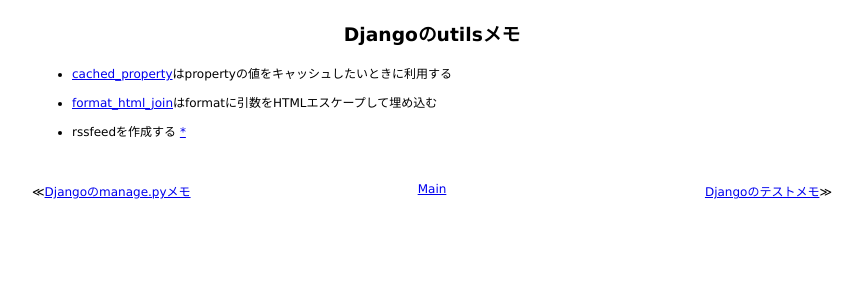
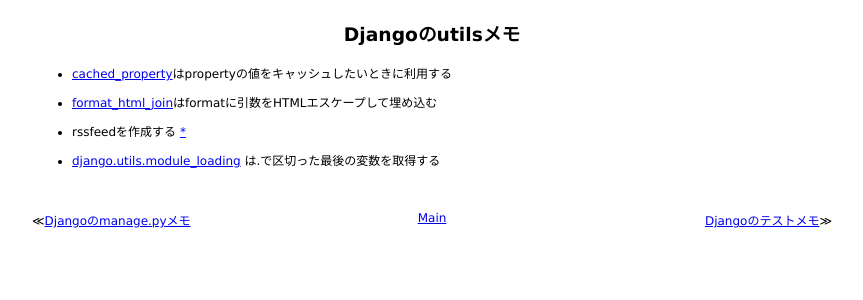
Before and after one commit to 38elements/38elements.github.com, a Jekyll site: the page built from _posts/2014-12-16-django-utils.md, in a window 1280 px wide. Shown: the top 300 px of the page, without its empty margins (208-1071 px from the left). Built offline with Jekyll 4.4.1, drawn with Linux system fonts in a browser that asks for light colours; Markdown is read by kramdown in place of the engine named in the settings.

Commit message:
Update 2014-12-16-django-utils.md

```diff
--- a/_posts/2014-12-16-django-utils.md
+++ b/_posts/2014-12-16-django-utils.md
@@ -8,3 +8,5 @@ title: Djangoのutilsメモ
 * [format_html_join](https://docs.djangoproject.com/en/stable/ref/utils/#django.utils.html.format_html)はformatに引数をHTMLエスケープして埋め込む
 
 * rssfeedを作成する [*](https://docs.djangoproject.com/en/stable/ref/utils/#module-django.utils.feedgenerator)
+
+* [django.utils.module_loading](https://docs.djangoproject.com/en/stable/ref/utils/#module-django.utils.module_loading) は.で区切った最後の変数を取得する
```
